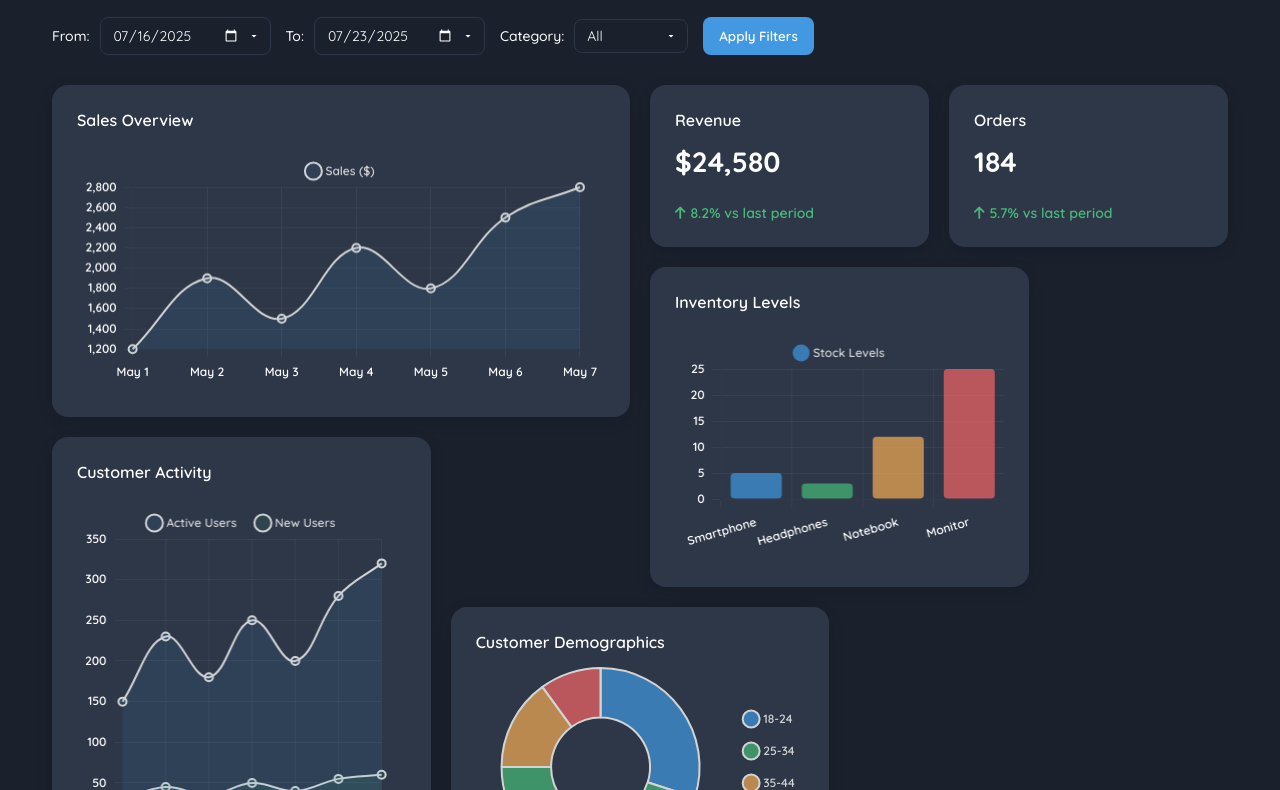
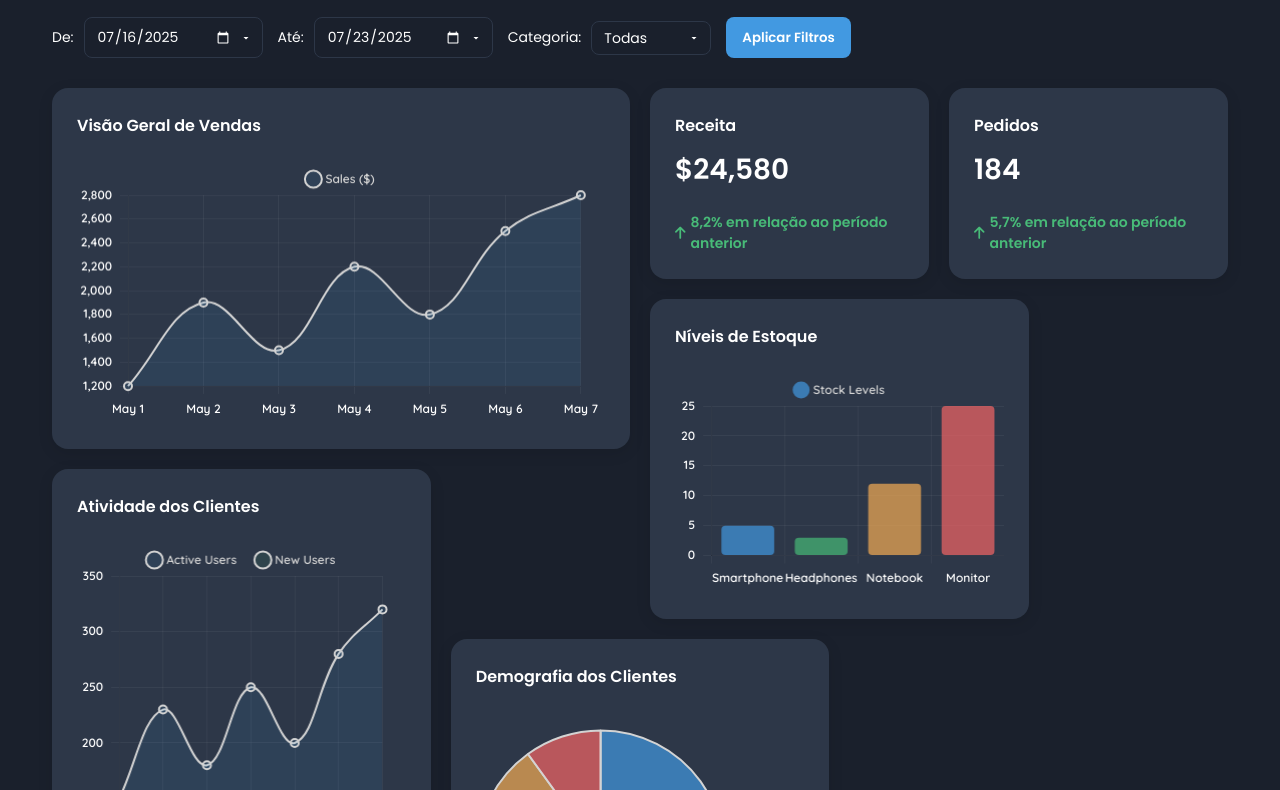
Before and after one commit to marcomedeiiros/DashboardCommerce, a plain HTML site: page analytics-dashboard.html in a window 1280 px wide. Shown: the part 73-863 px from the top of the page. Drawn offline with nearby package versions, Linux system fonts and the light colour scheme.

```diff
--- a/analystics.css
+++ b/analystics.css
@@ -1,6 +1,4 @@
-
-
-
+@import url('https://fonts.googleapis.com/css2?family=Poppins:wght@300;400;600&display=swap');
 
 
 :root {
@@ -21,7 +19,7 @@
     margin: 0;
     padding: 0;
     box-sizing: border-box;
-    font-family: var(--font-family);
+    font-family: 'Poppins', sans-serif;
 }
 
 body {
--- a/analytics-dashboard.html
+++ b/analytics-dashboard.html
@@ -1,119 +1,130 @@
 <!DOCTYPE html>
 <html lang="pt-br">
+
 <head>
     <meta charset="UTF-8">
     <meta name="viewport" content="width=device-width, initial-scale=1.0">
-    <title>E-commerce Dashboard</title>
+    <title>M&M Store</title>
     <link href="https://fonts.googleapis.com/css2?family=Quicksand:wght@400;500;600;700&display=swap" rel="stylesheet">
     <link rel="stylesheet" href="https://cdnjs.cloudflare.com/ajax/libs/font-awesome/6.4.0/css/all.min.css">
     <link rel="stylesheet" href="analystics.css">
 </head>
+
 <body>
     <div class="container">
         <header>
             <div class="logo">M&M<span>Store</span></div>
             <div class="user-info">
-                <div class="notification-bell" id="notificationBell" title="Notifications" aria-label="Notifications">
+                <div class="notification-bell" id="notificationBell" title="Notificações" aria-label="Notificações">
                     <i class="fas fa-bell"></i>
                     <div class="notification-badge" id="notificationBadge" aria-live="polite"></div>
                 </div>
-                <div class="user-avatar" aria-label="User avatar">AD</div>
+                <div class="user-avatar" aria-label="Avatar do usuário">M</div>
             </div>
         </header>
 
         <main>
             <section class="filters">
                 <div class="filter-group">
-                    <label for="startDate" class="filter-label">From:</label>
-                    <input type="date" class="filter-input" id="startDate" aria-label="Start date">
+                    <label for="startDate" class="filter-label">De:</label>
+                    <input type="date" class="filter-input" id="startDate" aria-label="Data de início">
                 </div>
                 <div class="filter-group">
-                    <label for="endDate" class="filter-label">To:</label>
-                    <input type="date" class="filter-input" id="endDate" aria-label="End date">
+                    <label for="endDate" class="filter-label">Até:</label>
+                    <input type="date" class="filter-input" id="endDate" aria-label="Data de fim">
                 </div>
                 <div class="filter-group">
-                    <label for="categoryFilter" class="filter-label">Category:</label>
-                    <select class="filter-select" id="categoryFilter" aria-label="Category filter">
-                        <option value="all" selected>All</option>
-                        <option value="electronics">Electronics</option>
-                        <option value="clothing">Clothing</option>
+                    <label for="categoryFilter" class="filter-label">Categoria:</label>
+                    <select class="filter-select" id="categoryFilter" aria-label="Filtro de categoria">
+                        <option value="all" selected>Todas</option>
+                        <option value="electronics">Eletrônicos</option>
+                        <option value="clothing">Roupas</option>
                     </select>
                 </div>
-                <button class="btn btn-primary" id="applyFilters" aria-label="Apply filters">Apply Filters</button>
+                <button class="btn btn-primary" id="applyFilters" aria-label="Aplicar filtros">Aplicar Filtros</button>
             </section>
+
             <section class="dashboard-grid">
                 <article class="card sales-overview" aria-labelledby="sales-title">
                     <div class="card-header">
-                        <h3 class="card-title" id="sales-title">Sales Overview</h3>
+                        <h3 class="card-title" id="sales-title">Visão Geral de Vendas</h3>
                     </div>
                     <div class="chart-container">
-                        <canvas id="salesChart" role="img" aria-label="Sales chart"></canvas>
+                        <canvas id="salesChart" role="img" aria-label="Gráfico de vendas"></canvas>
                     </div>
                 </article>
+
                 <article class="card revenue" aria-labelledby="revenue-title">
                     <div class="card-header">
-                        <h3 class="card-title" id="revenue-title">Revenue</h3>
+                        <h3 class="card-title" id="revenue-title">Receita</h3>
                     </div>
-                    <div class="card-value" id="revenueValue">$24,580</div>
+                    <div class="card-value" id="revenueValue">R$ 24.580</div>
                     <div class="card-footer card-change positive">
                         <i class="fas fa-arrow-up" aria-hidden="true"></i>
-                        <span>8.2% vs last period</span>
+                        <span>8,2% em relação ao período anterior</span>
                     </div>
                 </article>
+
                 <article class="card orders" aria-labelledby="orders-title">
                     <div class="card-header">
-                        <h3 class="card-title" id="orders-title">Orders</h3>
+                        <h3 class="card-title" id="orders-title">Pedidos</h3>
                     </div>
                     <div class="card-value" id="ordersValue">184</div>
                     <div class="card-footer card-change positive">
                         <i class="fas fa-arrow-up" aria-hidden="true"></i>
-                        <span>5.7% vs last period</span>
+                        <span>5,7% em relação ao período anterior</span>
                     </div>
                 </article>
+
                 <article class="card inventory-status" aria-labelledby="inventory-title">
                     <div class="card-header">
-                        <h3 class="card-title" id="inventory-title">Inventory Levels</h3>
+                        <h3 class="card-title" id="inventory-title">Níveis de Estoque</h3>
                     </div>
                     <div class="chart-container">
-                        <canvas id="inventoryChart" role="img" aria-label="Inventory chart"></canvas>
+                        <canvas id="inventoryChart" role="img" aria-label="Gráfico de estoque"></canvas>
                     </div>
                 </article>
+
                 <article class="card customer-activity" aria-labelledby="activity-title">
                     <div class="card-header">
-                        <h3 class="card-title" id="activity-title">Customer Activity</h3>
+                        <h3 class="card-title" id="activity-title">Atividade dos Clientes</h3>
                     </div>
                     <div class="chart-container">
-                        <canvas id="activityChart" role="img" aria-label="Customer activity chart"></canvas>
+                        <canvas id="activityChart" role="img" aria-label="Gráfico de atividade dos clientes"></canvas>
                     </div>
                 </article>
+
                 <article class="card customer-demographics" aria-labelledby="demographics-title">
                     <div class="card-header">
-                        <h3 class="card-title" id="demographics-title">Customer Demographics</h3>
+                        <h3 class="card-title" id="demographics-title">Demografia dos Clientes</h3>
                     </div>
                     <div class="chart-container">
-                        <canvas id="customerChart" role="img" aria-label="Customer demographics chart"></canvas>
+                        <canvas id="customerChart" role="img" aria-label="Gráfico de demografia dos clientes"></canvas>
                     </div>
                 </article>
+
                 <article class="card customer-reviews" aria-labelledby="reviews-title">
                     <div class="card-header">
-                        <h3 class="card-title" id="reviews-title">Recent Reviews</h3>
+                        <h3 class="card-title" id="reviews-title">Avaliações Recentes</h3>
                     </div>
                     <div id="reviewsContainer"></div>
                     <div class="card-footer">
-                        <button class="btn-learn-more" aria-expanded="false" aria-controls="reviews-extra">Learn More</button>
+                        <button class="btn-learn-more" aria-expanded="false" aria-controls="reviews-extra">Saiba Mais</button>
                     </div>
                     <div class="card-extra-content" id="reviews-extra">
-                        <p>This section shows more detailed reviews and feedback, helping you understand the customer experience better.</p>
+                        <p>Esta seção mostra avaliações e feedbacks detalhados, ajudando você a entender melhor a experiência dos clientes.</p>
                     </div>
                 </article>
             </section>
         </main>
     </div>
+
     <div class="overlay" id="overlay"></div>
+
     <div class="notification-panel" id="notificationPanel">
         <div class="notification-header">
-            <h3 class="notification-title">Notifications</h3>
-            <button class="close-notifications" id="closeNotifications" aria-label="Close notifications">&times;</button>
+            <h3 class="notification-title">Notificações</h3>
+            <button class="close-notifications" id="closeNotifications" aria-label="Fechar notificações">&times;</button>
         </div>
         <div id="notificationList" class="notification-list" role="log"></div>
     </div>
@@ -121,4 +132,5 @@
     <script src="https://cdn.jsdelivr.net/npm/chart.js"></script>
     <script src="/main.js"></script>
 </body>
+
 </html>
```
